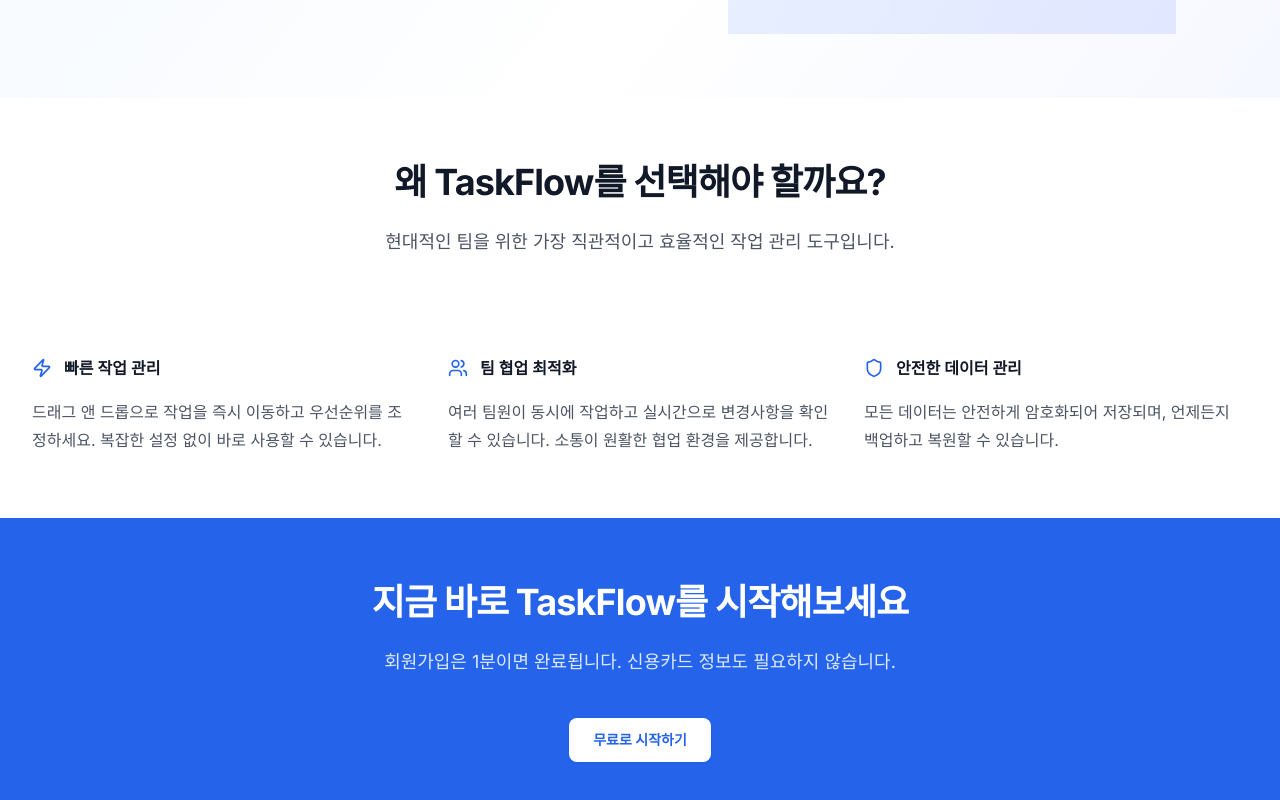
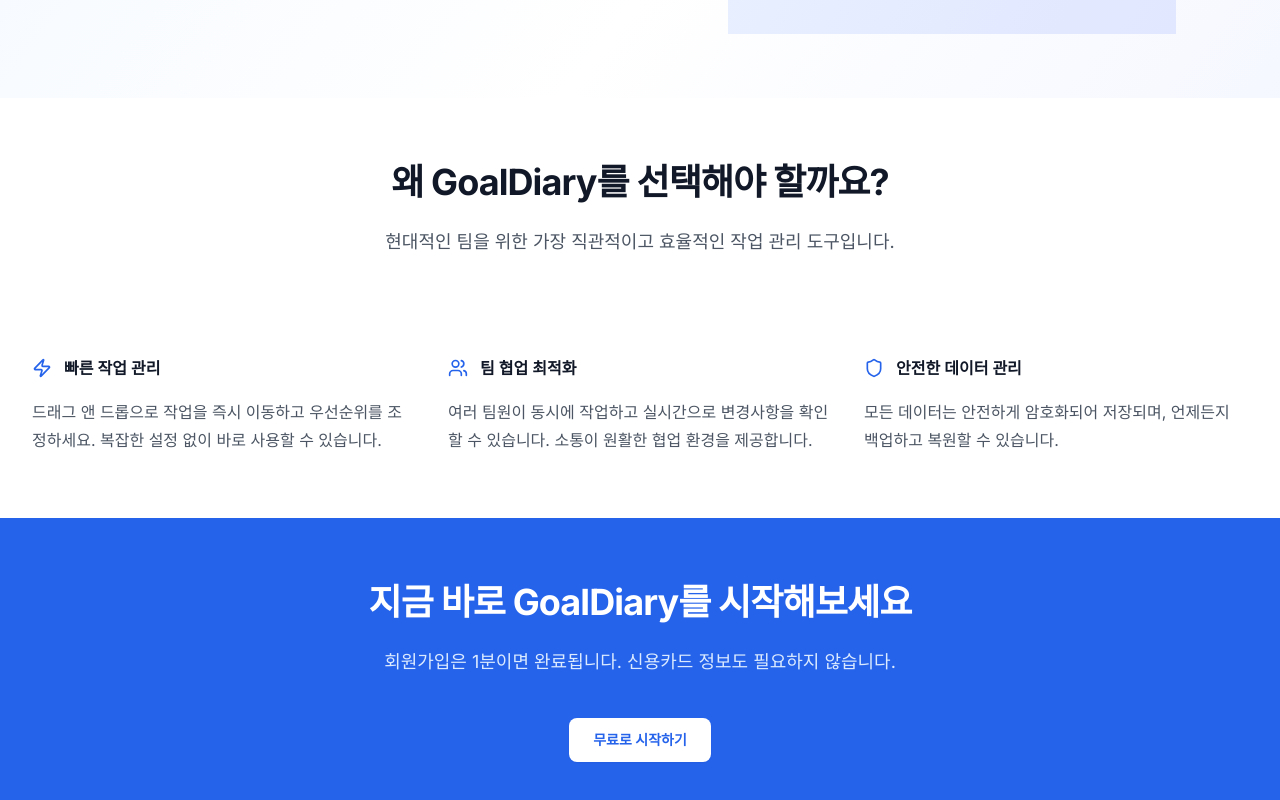
Before and after one commit to yoonsooho/kanban-board, a Next.js app: page / in a window 1280 px wide. Shown: the part 830-1630 px from the top of the page. Built offline with nearby package versions, Linux system fonts and the light colour scheme.

Commit message:
feat : text 변경

```diff
--- a/src/app/layout.tsx
+++ b/src/app/layout.tsx
@@ -27,7 +27,7 @@
     openGraph: {
         title: "GoalDiary - 목표와 일기를 함께하는 스마트 작업관리",
         description: "개인의 목표, 명언, 일기와 팀 협업을 하나로 통합한 혁신적인 플랫폼",
-        url: "https://goaldiary.app",
+        url: "https://goaldiary.vercel.app/",
         siteName: "GoalDiary",
         locale: "ko_KR",
         type: "website",
--- a/src/app/page.tsx
+++ b/src/app/page.tsx
@@ -71,7 +71,7 @@
                 <div className="mx-auto max-w-7xl">
                     <div className="mx-auto max-w-2xl text-center">
                         <h2 className="text-3xl font-bold tracking-tight text-gray-900 sm:text-4xl">
-                            왜 TaskFlow를 선택해야 할까요?
+                            왜 GoalDiary를 선택해야 할까요?
                         </h2>
                         <p className="mt-6 text-lg leading-8 text-gray-600">
                             현대적인 팀을 위한 가장 직관적이고 효율적인 작업 관리 도구입니다.
@@ -126,7 +126,7 @@
             <section className="px-4 py-16 sm:px-6 lg:px-8 bg-blue-600">
                 <div className="mx-auto max-w-7xl text-center">
                     <h2 className="text-3xl font-bold tracking-tight text-white sm:text-4xl">
-                        지금 바로 TaskFlow를 시작해보세요
+                        지금 바로 GoalDiary를 시작해보세요
                     </h2>
                     <p className="mx-auto mt-6 max-w-xl text-lg leading-8 text-blue-100">
                         회원가입은 1분이면 완료됩니다. 신용카드 정보도 필요하지 않습니다.
```
